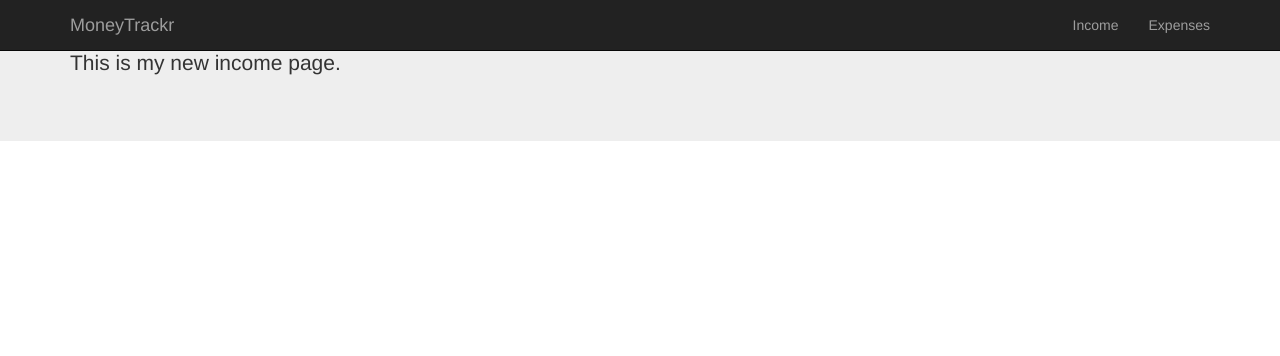
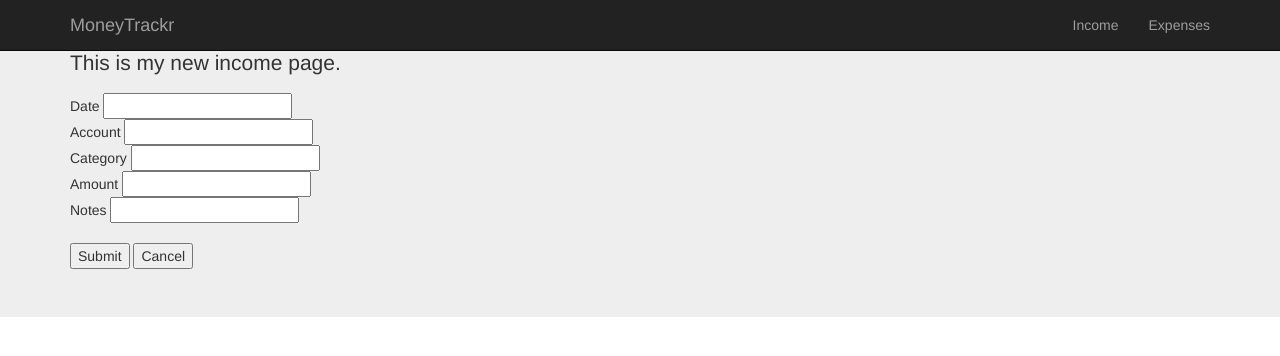
Before and after one commit to MoneyTrackr/MoneyTrackr, a Django app: page /income/new in a window 1280 px wide. Shown: the top 356 px of the page. Run offline with Django 3.2, Linux system fonts and the light colour scheme; some libraries are stand-ins or nearby versions.

Commit message:
first commit for add income /income/new.html

```diff
--- a/application/templates/income/new.html
+++ b/application/templates/income/new.html
@@ -4,4 +4,13 @@
 
 {% block content %}
 <p>This is my new income page.</p>
+<form>
+	<div>Date <input type="text" name="date"></div>
+	<div>Account <input type="text" name="account"></div>
+	<div>Category <input type="text" name="category"></div>
+	<div>Amount <input type="text" name="amount"></div>
+	<div>Notes <input type="text" name="notes"></div>
+	<br>
+	<div><input type="submit"> <input type="button" value="Cancel"></div>
+</form>
 {% endblock %}
```
Also changed, not shown: db.sqlite3.
